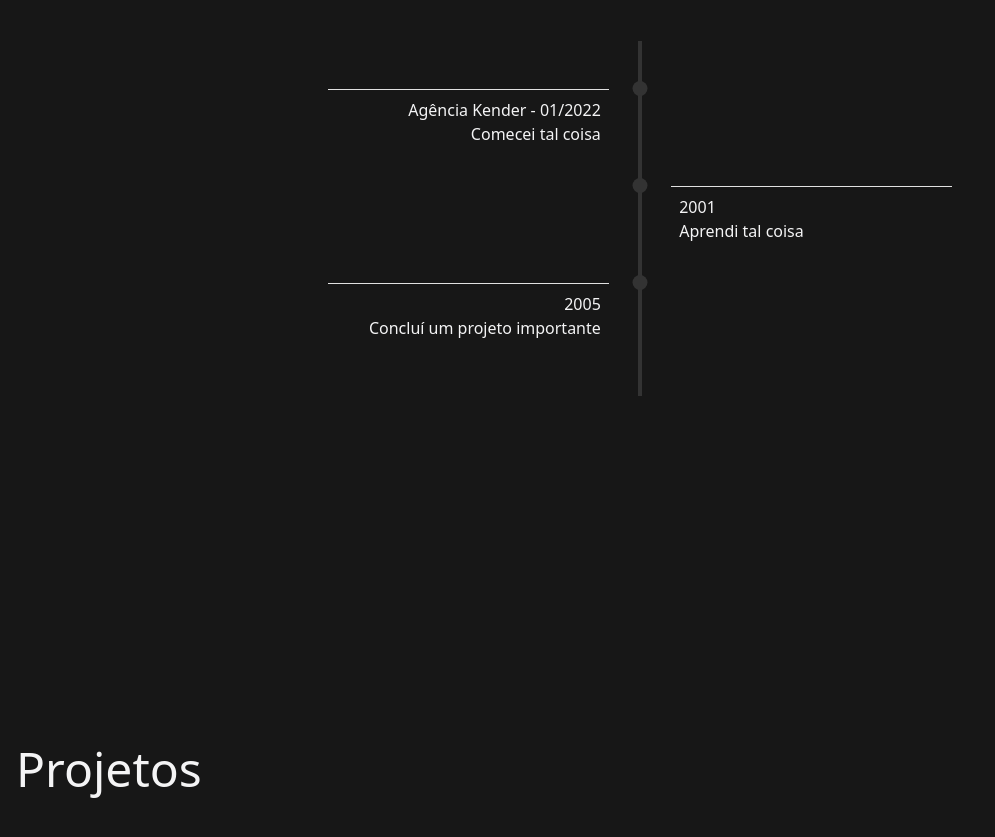
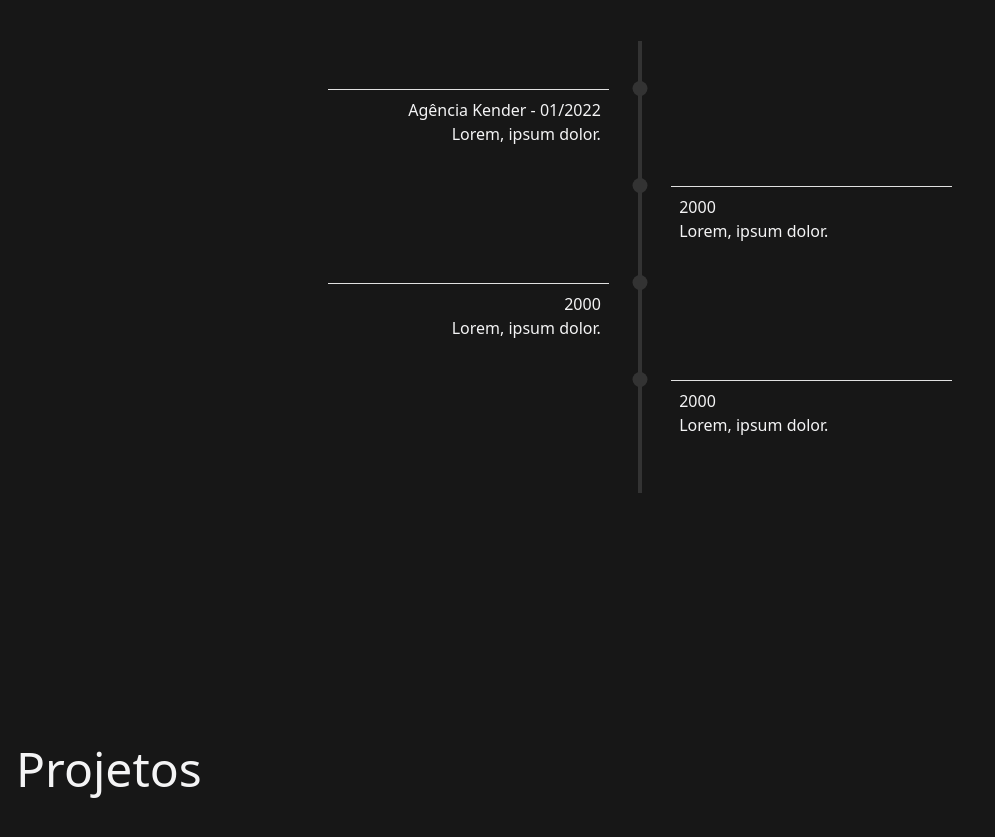
Before and after one commit to Nathan-Alisson/nathan-alisson.github.io, a website: page index.html in a window 1280 px wide. Shown: the part 2455-3292 px from the top of the page, without its empty margins (0-995 px from the left). Drawn offline with Linux system fonts and the light colour scheme.

Commit message:
modifications

```diff
--- a/index.html
+++ b/index.html
@@ -226,21 +226,25 @@
             <div class="timeline-item">
                <div class="timeline-content">
                   <h3>Agência Kender - <span>01/2022</span></h3>
-                  <p>Comecei tal coisa</p>
+                  <p>Lorem, ipsum dolor.</p>
                </div>
             </div>
-
             <div class="timeline-item">
                <div class="timeline-content">
-                  <h3>2001</h3>
-                  <p>Aprendi tal coisa</p>
+                  <h3>2000</h3>
+                  <p>Lorem, ipsum dolor.</p>
                </div>
             </div>
-
             <div class="timeline-item">
                <div class="timeline-content">
-                  <h3>2005</h3>
-                  <p>Concluí um projeto importante</p>
+                  <h3>2000</h3>
+                  <p>Lorem, ipsum dolor.</p>
+               </div>
+            </div>
+            <div class="timeline-item">
+               <div class="timeline-content">
+                  <h3>2000</h3>
+                  <p>Lorem, ipsum dolor.</p>
                </div>
             </div>
          </div>
```
